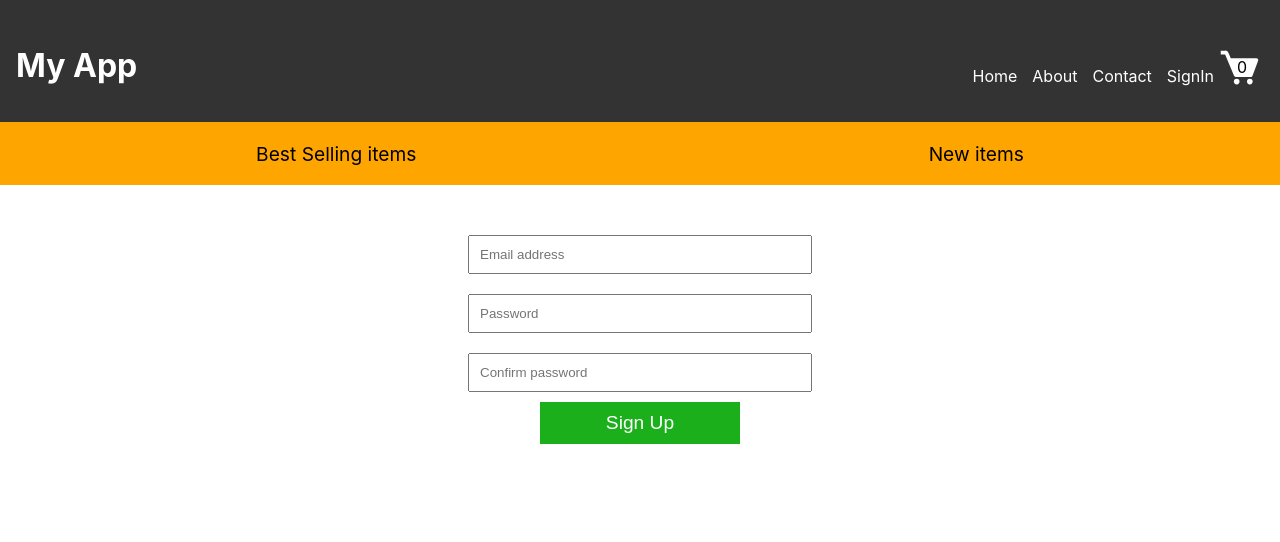
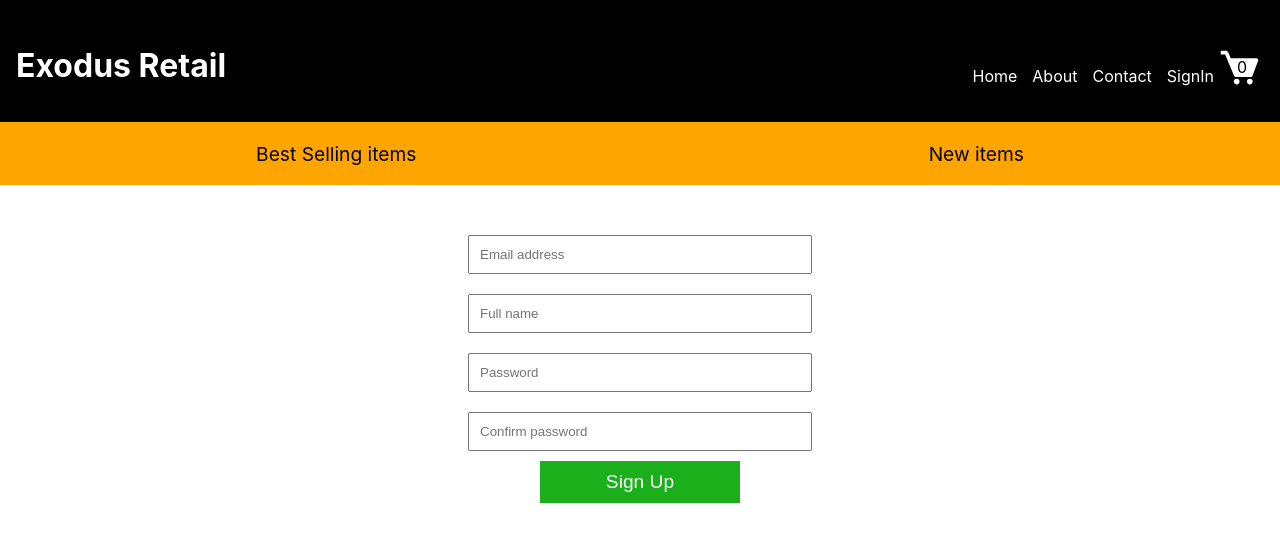
Before and after one commit to magedbebawy/e-commerce-2, a React (Create React App) app: page /signup in a window 1280 px wide. Shown: the top 542 px of the page. Built offline with nearby package versions, Linux system fonts and the light colour scheme; no server answers.

Commit message:
updated jwt validation

```diff
--- a/package.json
+++ b/package.json
@@ -13,6 +13,7 @@
     "react-redux": "^8.1.2",
     "react-router-dom": "^6.15.0",
     "react-scripts": "5.0.1",
+    "react-toastify": "^9.1.3",
     "redux": "^4.2.1",
     "web-vitals": "^2.1.4"
   },
--- a/src/App.js
+++ b/src/App.js
@@ -1,5 +1,6 @@
 import './App.css';
 import { useNavigate, BrowserRouter as Router, Routes, Route } from 'react-router-dom';
+import 'react-toastify/dist/ReactToastify.css';
 import { useSelector } from 'react-redux';
 import Nav from './components/navbar/nav';
 import Home from './pages/home/home';
--- a/src/components/navbar/nav.css
+++ b/src/components/navbar/nav.css
@@ -1,5 +1,5 @@
 .navbar {
-    background-color: #333;
+    background-color: #000000;
     padding: 1rem;
     display: flex;
     justify-content: space-between;
--- a/src/components/navbar/nav.jsx
+++ b/src/components/navbar/nav.jsx
@@ -21,7 +21,7 @@ function Nav() {
     return (
         <div>
             <div className="navbar">
-                <h1>My App</h1>
+                <h1>Exodus Retail</h1>
                 <div className='nav-items'>
                     <ul>
                         <li className='links'><Link to="/">Home</Link></li>
--- /dev/null
+++ b/src/pages/profile/profile.css
@@ -0,0 +1,4 @@
+.profileContaine {
+    display: flex;
+    justify-content: center;
+}
--- a/src/pages/profile/profile.jsx
+++ b/src/pages/profile/profile.jsx
@@ -1,7 +1,19 @@
+import { useDispatch } from "react-redux";
+import { signOut } from "../../redux/actions/signInActions";
+
 function Profile() {
+
+    const dispatch = useDispatch();
+
+    const handleLogOut = async (e) => {
+        e.preventDefault();
+        localStorage.removeItem('authToken');
+        dispatch(signOut());
+    }
     return(
-        <div>
-            Profile
+        <div className="profilecontainer">
+            <h1>Profile</h1>
+            <button onClick={handleLogOut}>Log out</button>
         </div>
     )
 }
--- a/src/pages/signin/signin.jsx
+++ b/src/pages/signin/signin.jsx
@@ -2,6 +2,7 @@ import { useState } from 'react';
 import { useNavigate } from 'react-router-dom';
 import { useDispatch } from 'react-redux';
 import { signIn, signOut } from '../../redux/actions/signInActions';
+import { ToastContainer, toast } from 'react-toastify';
 import './signin.css';
 
 
@@ -10,6 +11,14 @@ function SignIn() {
     const [ email, setEmail ] = useState('');
     const [ password, setPassword ] = useState('');
     const navigate = useNavigate();
+
+    const handleErrorToast = (message) => {
+        toast.error(message, {
+            position: toast.POSITION.TOP_RIGHT,
+            autoClose: 4000
+        });
+    };
+
 
     const handleSignIn = async (e) => {
         try{
@@ -31,22 +40,25 @@ function SignIn() {
                 navigate('/');
             } else {
                 console.log('Failed to login');
-                dispatch(signOut())
+                dispatch(signOut());
+                handleErrorToast(data.message || 'Error signing in');
             }
         } catch(error) {
             console.log(error);
+            handleErrorToast(error.message || 'Error signing in. Please try again');
         }
     }
 
     return(
         <div className='formContainer'>
             <form onSubmit={handleSignIn}>
-                <input type="text" placeholder="Email address" onChange={e => setEmail(e.target.value)}/>
+                <input type="email" placeholder="Email address" onChange={e => setEmail(e.target.value)}/>
                 <input type="password" placeholder="Password" onChange={e => setPassword(e.target.value)}/>
                 <button type='submit'>Sign In</button>
             </form>
             <a href="#">Forgot password?</a>
             <a href="/signup">Don't have an account?</a>
+            <ToastContainer />
         </div>
     )
 }
--- a/src/pages/signup/signup.jsx
+++ b/src/pages/signup/signup.jsx
@@ -1,15 +1,83 @@
+import { useState } from 'react';
+import { ToastContainer, toast } from 'react-toastify';
 import './signup.css';
 
 
 function SignUp() {
+
+    const [ email, setEmail ] = useState('');
+    const [ name, setName ] = useState('');
+    const [ password, setPassword ] = useState('');
+    const [ confPassword, setConfPassword ] = useState('');
+    const [ errors, setErrors ] = useState(new Set());
+
+
+    const handleErrorToast = () => {
+        errors.forEach(error => {
+            toast.error(error, {
+                position: toast.POSITION.TOP_RIGHT,
+                autoClose: 4000
+            });
+        });
+    };
+
+    const addItem = (item) => {
+        setErrors(prevSet => {
+            const newSet = new Set(prevSet);
+            newSet.add(item);
+            return newSet;
+        })
+    }
+
+    const handelSignUp = async (e) => {
+        e.preventDefault();
+        try{
+            if(email.length === 0) {
+                addItem('Email is required');
+            }
+
+            if (name.length <= 2) {
+                addItem('Name must be 2 characters minimum');
+            }
+
+            if (password.length <= 7) {
+                addItem('Password must be 8 character minimum');
+            }
+
+            if(password !== confPassword) {
+                addItem("Passwords don't match");
+            }
+
+            if (!errors) {
+                const response = await fetch('http:localhost:3002/signup', {
+                    method: 'POST',
+                    headers: {
+                        'Content-Type': 'application/json'
+                    },
+
+                })
+            } else {
+                console.log(errors);
+                handleErrorToast(errors);
+            }
+        } catch(error) {
+            console.log(error);
+            addItem('Error while signing up');
+            console.log(errors);
+            handleErrorToast(errors);
+        }
+    }
+
     return(
         <div>
-            <form >
-                <input type="text" placeholder="Email address"/>
-                <input type="password" placeholder="Password"/>
-                <input type="password" placeholder="Confirm password" />
+            <form onSubmit={handelSignUp}>
+                <input type="email" placeholder="Email address" onChange={(e) => setEmail(e.target.value)}/>
+                <input type="text" placeholder="Full name" onChange={(e) => setName(e.target.value)}/>
+                <input type="password" placeholder="Password" onChange={(e) => setPassword(e.target.value)}/>
+                <input type="password" placeholder="Confirm password" onChange={(e) => setConfPassword(e.target.value)}/>
                 <button>Sign Up</button>
             </form>
+            <ToastContainer/>
         </div>
     )
 }
```
Also changed, not shown: 1 other file (tests, documents, lock files or other folders).
